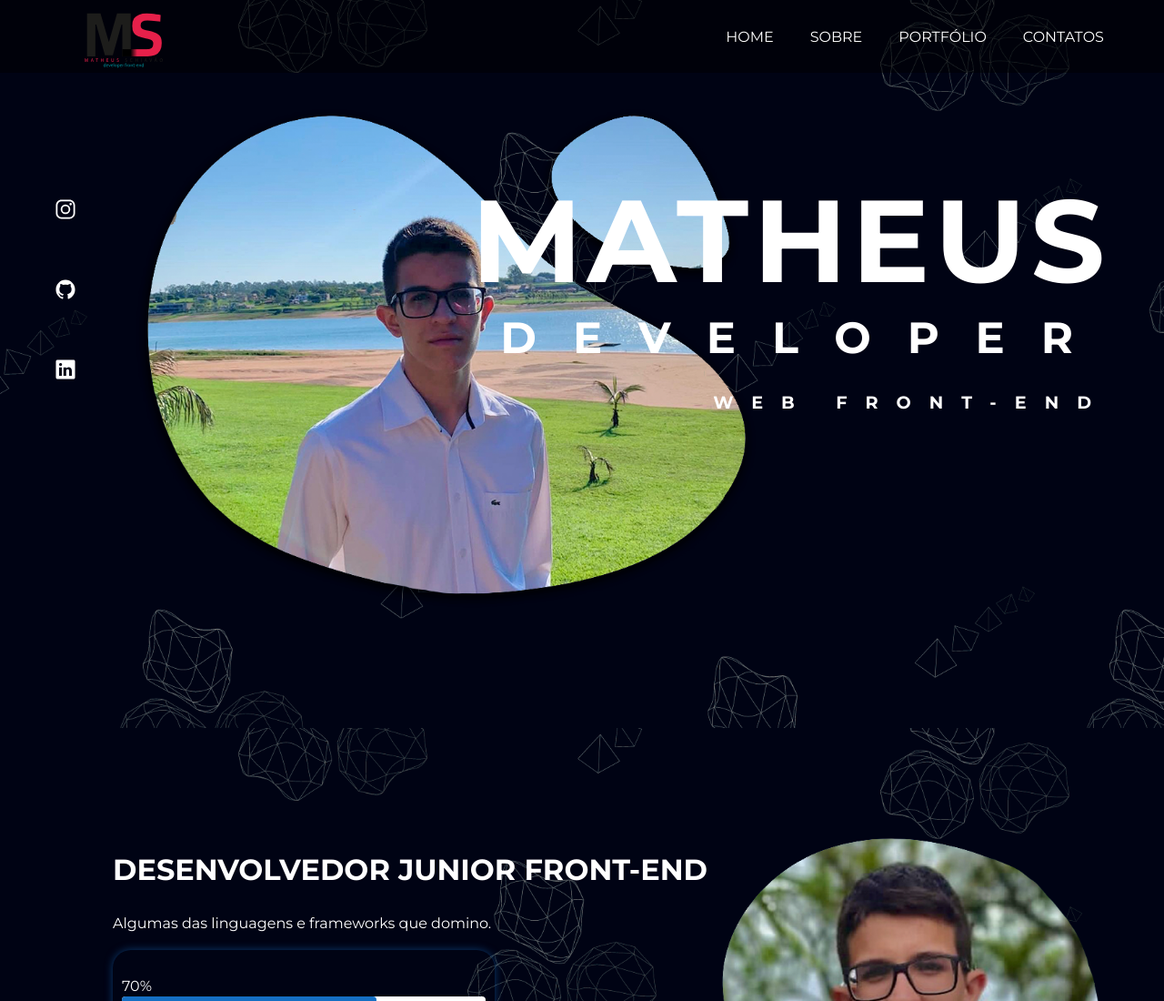
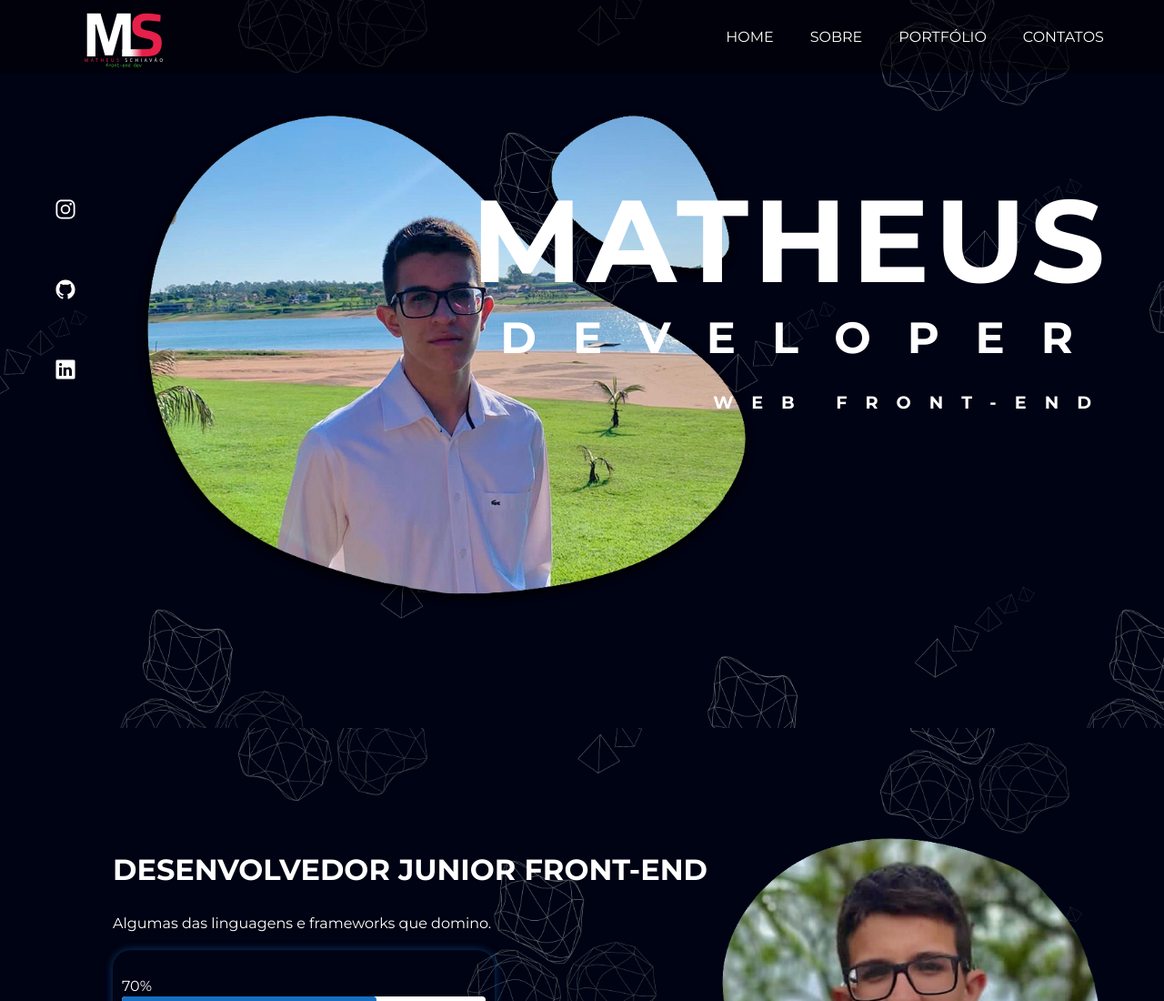
Before and after one commit to MatheusSchiavao/Portfolio_Matheus, a plain HTML site: page index.html in a window 1280 px wide. Shown: the top 1100 px of the page at 91% size. Drawn offline with nearby package versions, Linux system fonts and the light colour scheme.

Commit message:
alt 2908

```diff
--- a/index.html
+++ b/index.html
@@ -4,14 +4,14 @@
     <meta charset="UTF-8" />
     <meta http-equiv="X-UA-Compatible" content="IE=edge" />
     <meta name="viewport" content="width=device-width, initial-scale=1.0" />
-    <link rel="shortcut icon" href="image/Logo_ms.png" type="image/x-icon" />
+    <link rel="shortcut icon" href="image/MS_Logo_mini.png" type="image/x-icon" />
     <title>Portfólio do Matheus</title>
     <link rel="stylesheet" href="style.css" />
   </head>
   <body>
     <header>
       <div class="logo">
-        <a href="#home"><img src="image/MS Logo.svg" alt="" /></a>
+        <a href="#home"><img src="image/MS_Logo_Escuro_novo.svg" alt="" /></a>
       </div>
       <div class="menu">
         <ul>
```
Also changed, not shown: image/Logo_ms.png (deleted), image/MS_Logo.svg (renamed from image/MS Logo.svg), image/MS_Logo_Escuro_antigo.svg (renamed from image/MS Logo Escuro.svg), image/MS_Logo_Escuro_novo.svg (added), image/MS_Logo_Fundo_Escuro.svg (renamed from image/MS Logo Fundo Escuro.svg), image/MS_Logo_mini.png (added).
